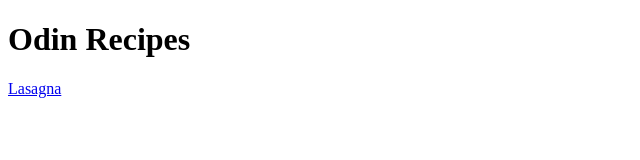
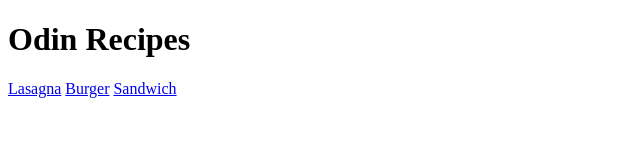
Before and after one commit to Darth-Crayon/odin-recipes, a plain HTML site: page index.html in a window 1280 px wide. Shown: the whole page, without its empty margins (0-640 px from the left). Drawn offline with Linux system fonts and the light colour scheme.

Commit message:
Add anchors to burger.html and sandwich.html

```diff
--- a/index.html
+++ b/index.html
@@ -7,5 +7,7 @@
     <body>
         <h1>Odin Recipes</h1>
         <a href="./recipes/lasagna.html">Lasagna</a>
+        <a href="./recipes/burger.html">Burger</a>
+        <a href="./recipes/sandwich.html">Sandwich</a>
     </body>
 </html>
```
